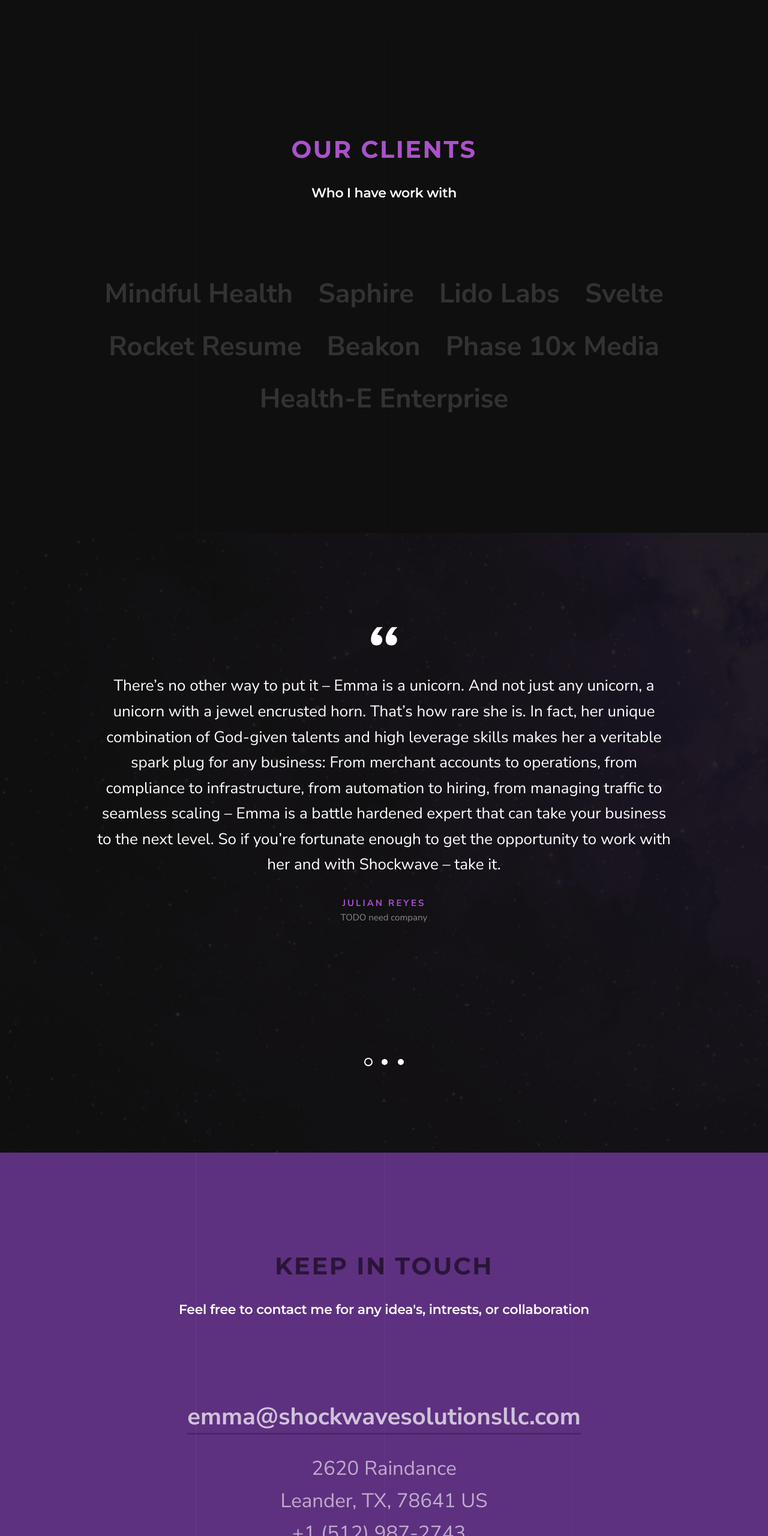
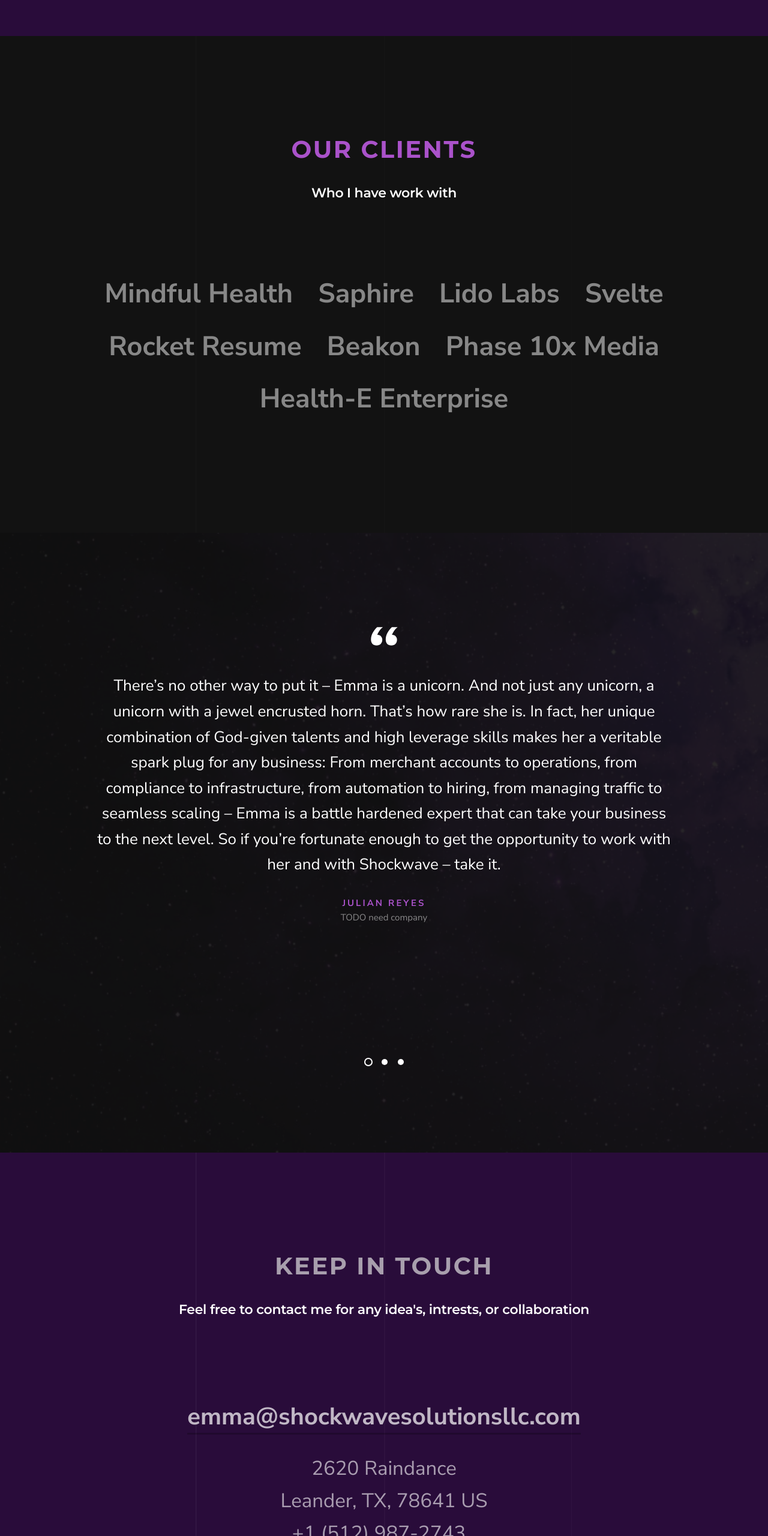
Before and after one commit to emma-portfolio-site/emma-portfolio, a plain HTML site: page index.html in a window 1280 px wide. Shown: the part 4356-6916 px from the top of the page at 60% size. Drawn offline with Linux system fonts and the light colour scheme; files whose address does not match are found by name.

Commit message:
adds some styling updates

```diff
--- a/index.html
+++ b/index.html
@@ -380,7 +380,7 @@
 
     <!-- clients
     ================================================== -->
-    <section id="clients" class="s-clients target-section darker">
+    <section id="clients" class="s-clients target-section">
 
         <div class="grid-overlay">
             <div></div>
@@ -483,7 +483,7 @@
 
     <!-- contact
     ================================================== -->
-    <section id="contact" class="s-contact target-section">
+    <section id="contact" class="s-contact target-section darker">
 
         <div class="grid-overlay">
             <div></div>
--- a/src/css/main.css
+++ b/src/css/main.css
@@ -1411,7 +1411,7 @@ body.menu-is-open {
 }
 
 .darker {
-  background-color: #0f0f0f;
+  background-color: #290c3a;
 }
 
 /* -------------------------------------------------------------------
@@ -2755,7 +2755,7 @@ html.no-csstransitions .home-content__main {
 .s-about {
   padding-top: 18rem;
   padding-bottom: 18rem;
-  background-color: #121212;
+  /* background-color: #121212; */
   position: relative;
 }
 
@@ -3328,7 +3328,7 @@ html.no-csstransitions .home-content__main {
 }
 
 .clients a {
-  color: rgba(255, 255, 255, 0.15);
+  color: rgba(255, 255, 255, 0.493);
 }
 
 .clients a:hover,
@@ -3631,7 +3631,7 @@ html.no-csstransitions .home-content__main {
 .s-contact {
   padding-top: 16.2rem;
   padding-bottom: 21rem;
-  background-color: #5e3080;
+  background-color: #290c3a;
   color: rgba(255, 255, 255, 0.6);
   text-align: center;
   position: relative;
@@ -3654,7 +3654,7 @@ html.no-csstransitions .home-content__main {
 }
 
 .s-contact .subhead {
-  color: #2a1538;
+  color: #a89fad;
 }
 
 .s-contact .section-header,
@@ -3851,6 +3851,7 @@ footer {
   padding-bottom: 6rem;
   color: rgba(255, 255, 255, 0.6);
   background-color: #5e3080;
+  /* background-color: #121212; */
   border-top: 1px solid rgba(255, 255, 255, 0.1);
   text-align: center;
   position: relative;
```
Also changed, not shown: src/images/1.jpg (added).
